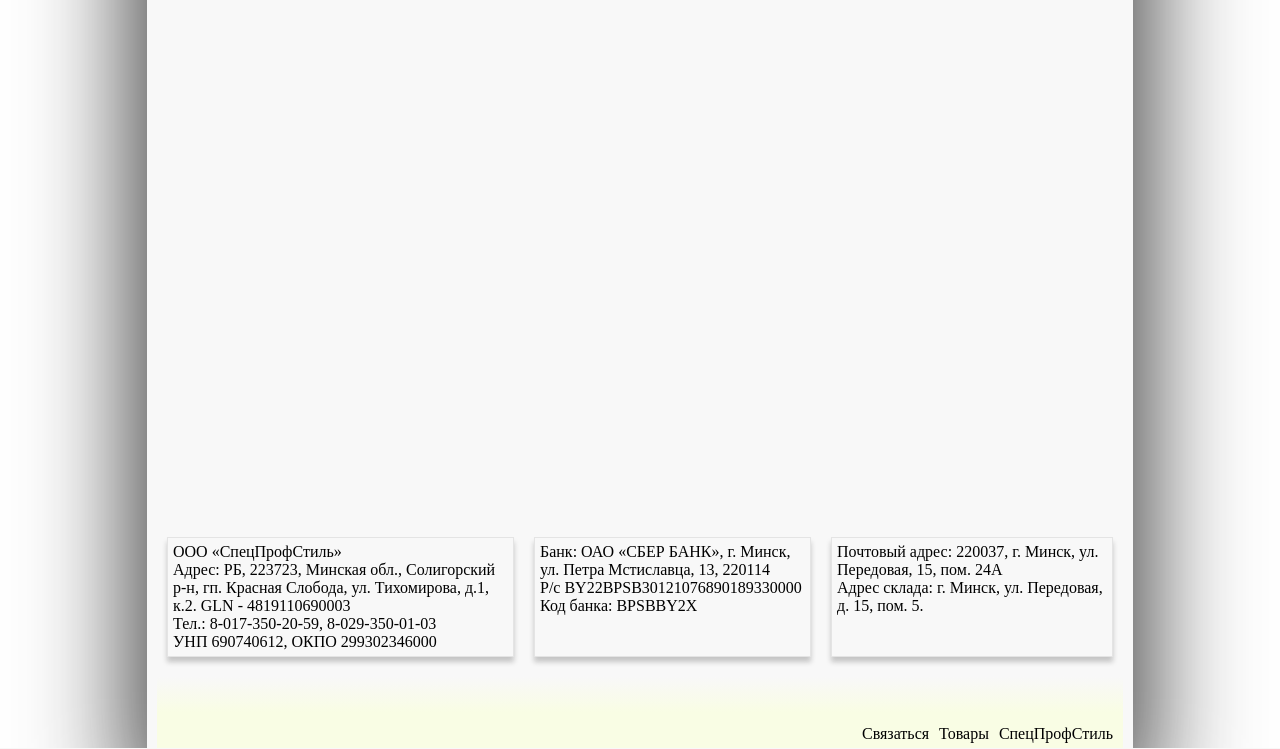
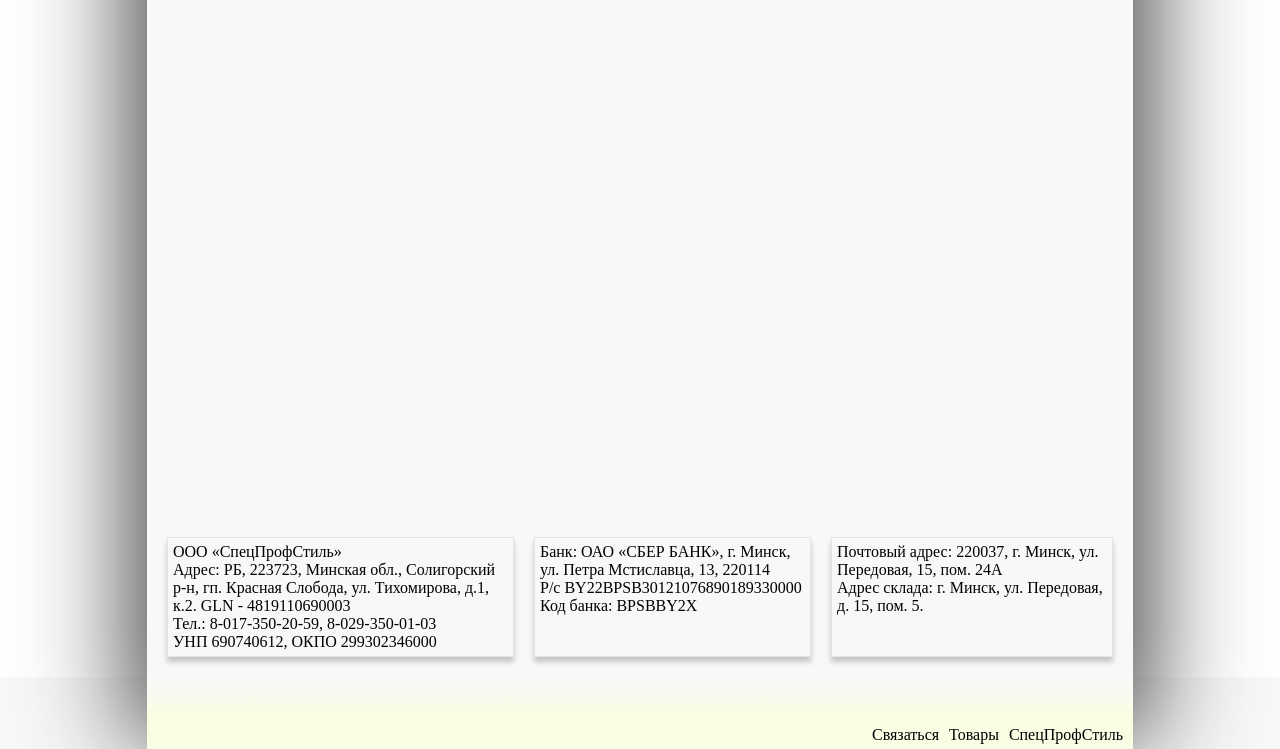
Before and after one commit to NiRGEsFY/SpecProfStyle, a plain HTML site: page Source/Page/contacts.html in a window 1280 px wide. Shown: the part 379-1128 px from the top of the page. Drawn offline with Linux system fonts and the light colour scheme; files whose address does not match are found by name.

Commit message:
fix #2 resize panel

```diff
--- a/Source/CSS/contacts.css
+++ b/Source/CSS/contacts.css
@@ -4,6 +4,10 @@
 #middlePartOfMainContent{
     padding: 10px 10px 0px 10px;
     position: relative;
+}
+#footerPanel{
+    position: absolute;
+    left: 0;
 }
 .partOfTextAboutCompany{
     border: 1px solid #e4e4e4;
--- a/Source/Page/contacts.html
+++ b/Source/Page/contacts.html
@@ -215,8 +215,9 @@
                     Адрес склада: г. Минск, ул. Передовая, д. 15, пом. 5.
                 </div>
             </div>
-            <footer>
-                <div id="bottonMenu">
+            <footer id="footerPanel">
+                <div id="bottonMenu"
+                     class="footerPanelList">
                     <a href="index.html">
                         <div class="partOfBottonMenu">
                             Связаться
```
